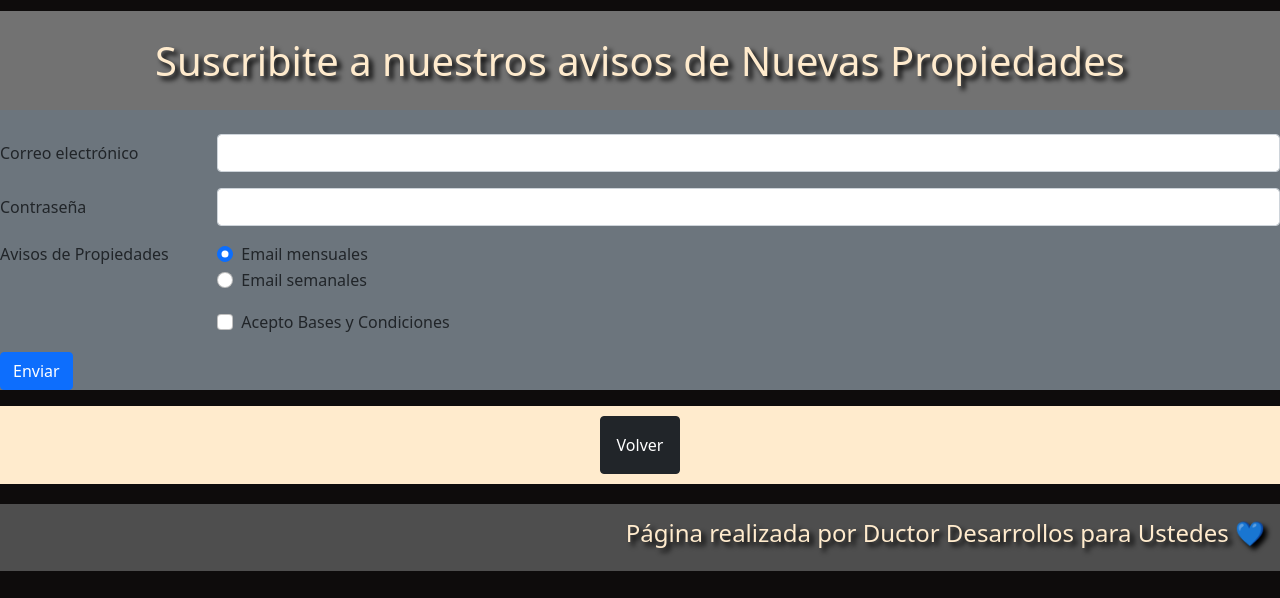
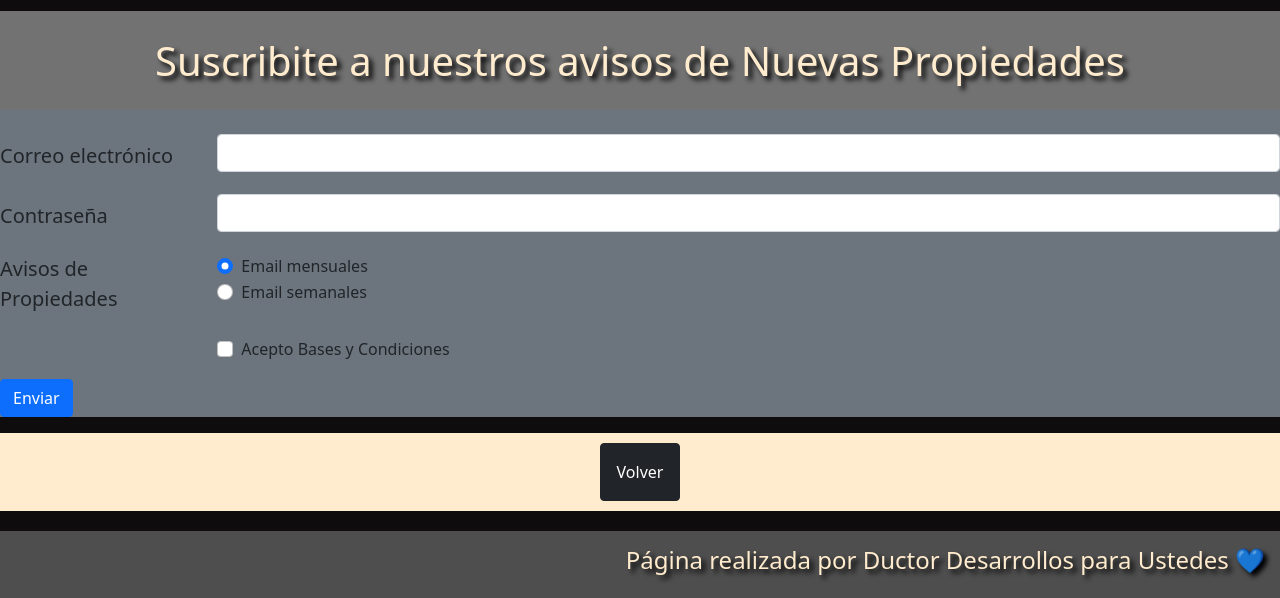
Before and after one commit to Guido253/ductor, a website: page index.html in a window 1280 px wide. Shown: the part 5030-5628 px from the top of the page. Before the commit the page ends 5601 px from the top, so only its background shows below. Drawn offline with nearby package versions, Linux system fonts and the light colour scheme.

Commit message:
cambios estructurales

```diff
--- a/index.html
+++ b/index.html
@@ -259,28 +259,27 @@
 </section>
 <!--Fin de Sección de Fotos-->
 
-<!--Formulario de Contacto-->
   <!--Título de Contacto-->
   <section id="Contacto">
     <h3 class="form-title">Suscribite a nuestros avisos de Nuevas Propiedades</h3>
   </section>
   <!--Titulo de Contacto-->
-
+<!--Formulario de Contacto-->
 <form class="bg-secondary pt-4 mb-3">
   <div class="row mb-3">
-    <label for="inputEmail3" class="col-sm-2 col-form-label">Correo electrónico</label>
+    <label for="inputEmail3" class="col-sm-2 col-form-label fs-5">Correo electrónico</label>
     <div class="col-sm-10">
       <input type="email" class="form-control" id="inputEmail3">
     </div>
   </div>
   <div class="row mb-3">
-    <label for="inputPassword3" class="col-sm-2 col-form-label">Contraseña</label>
+    <label for="inputPassword3" class="col-sm-2 col-form-label fs-5">Contraseña</label>
     <div class="col-sm-10">
       <input type="password" class="form-control" id="inputPassword3">
     </div>
   </div>
   <fieldset class="row mb-3">
-    <legend class="col-form-label col-sm-2 pt-0">Avisos de Propiedades</legend>
+    <legend class="col-form-label col-sm-2 pt-0 fs-5">Avisos de Propiedades</legend>
     <div class="col-sm-10">
       <div class="form-check">
         <input class="form-check-input" type="radio" name="gridRadios" id="gridRadios1" value="option1" checked>
```
